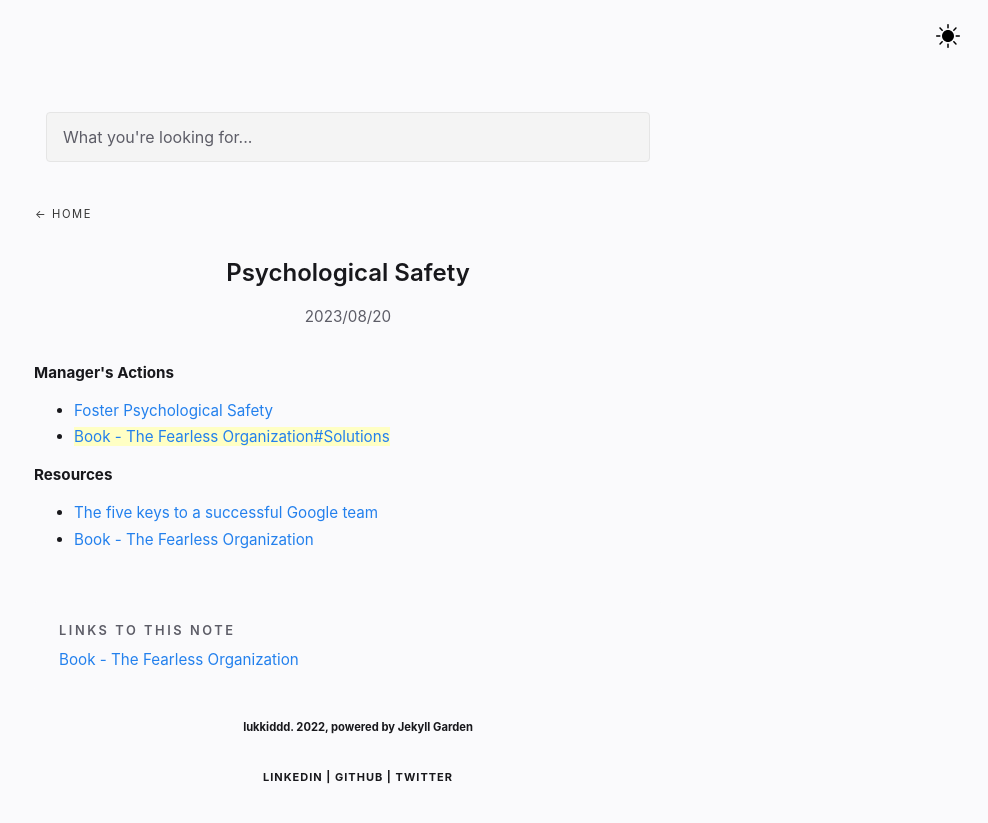
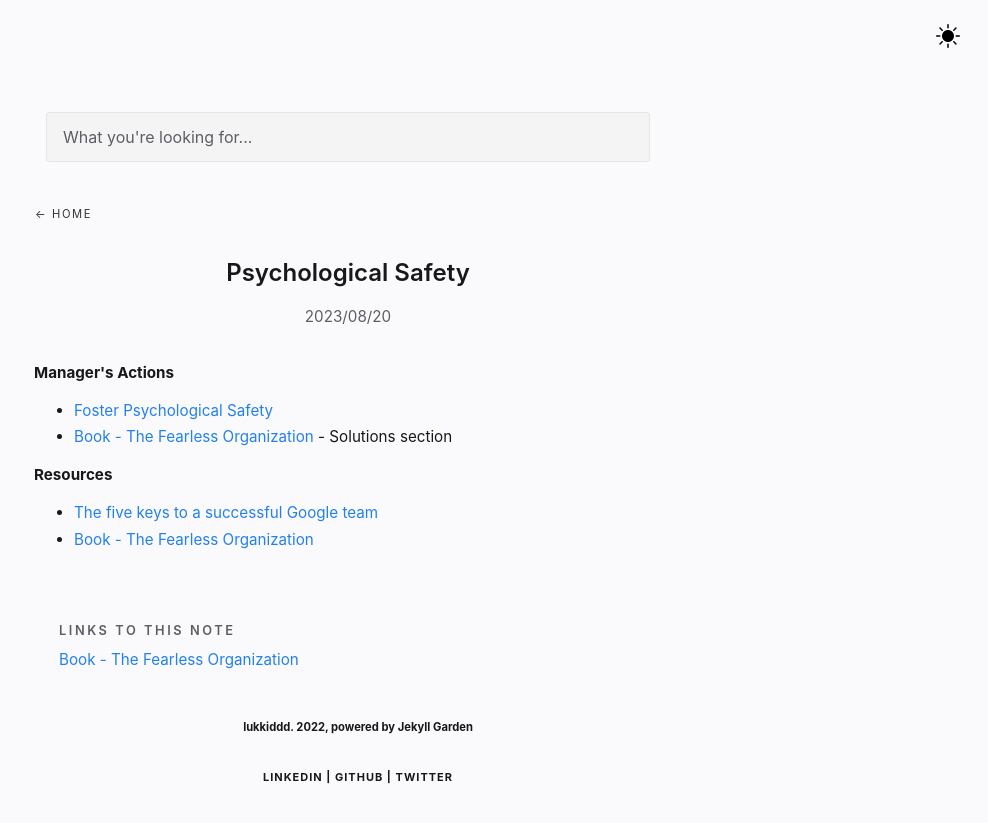
Before and after one commit to lukkiddd/lukkiddd.github.io, a Jekyll site: the page built from _notes/Public/Psychological Safety.md, in a window 1280 px wide. Shown: the top 823 px of the page, without its empty margins (292-1280 px from the left). Built offline with Jekyll 4.4.1, drawn with Linux system fonts in a browser that asks for light colours.

Commit message:
Modify note on psychological safety due to not support feature as obsidian yet

```diff
--- a/_notes/Public/Psychological Safety.md
+++ b/_notes/Public/Psychological Safety.md
@@ -7,7 +7,7 @@ date : 2023-08-20
 
 **Manager's Actions**
 - [Foster Psychological Safety](https://rework.withgoogle.com/guides/understanding-team-effectiveness/steps/foster-psychological-safety/)
-- [[Book - The Fearless Organization#Solutions]]
+- [[Book - The Fearless Organization]] - Solutions section
 
 **Resources**
 - [[The five keys to a successful Google team]]
```
